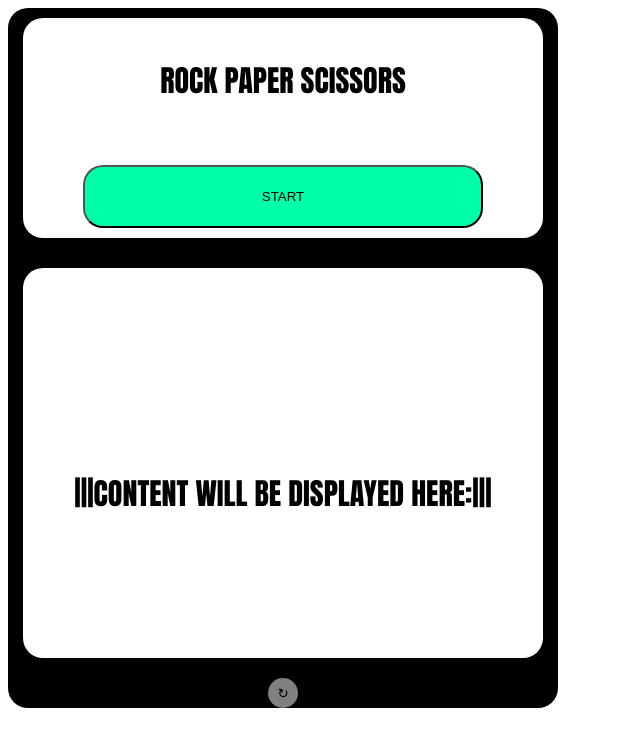
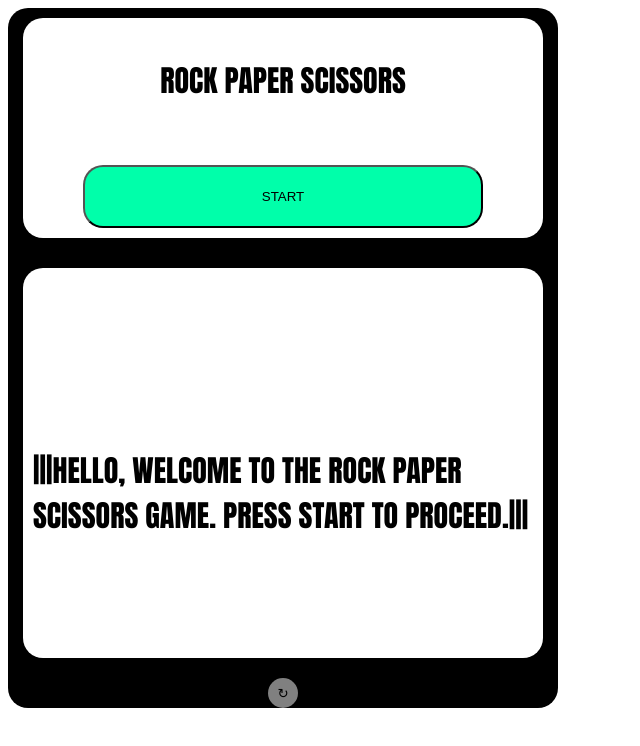
Before and after one commit to Brianali-codes/ROCK_PAPER_SCISSORS., a plain HTML site: page index.html in a window 1280 px wide. Shown: the whole page, without its empty margins (0-640 px from the left). Drawn offline with Linux system fonts and the light colour scheme.

Commit message:
Update index.html

```diff
--- a/index.html
+++ b/index.html
@@ -25,7 +25,7 @@
 
             <p class="info" id="output"></p>
 
-            <p class="info" id="output2">|||CONTENT WILL BE DISPLAYED HERE:|||</p>
+            <p class="info" id="output2">|||HELLO, WELCOME TO THE ROCK PAPER SCISSORS GAME. PRESS START TO PROCEED.|||</p>
 
 
         </div>
```
